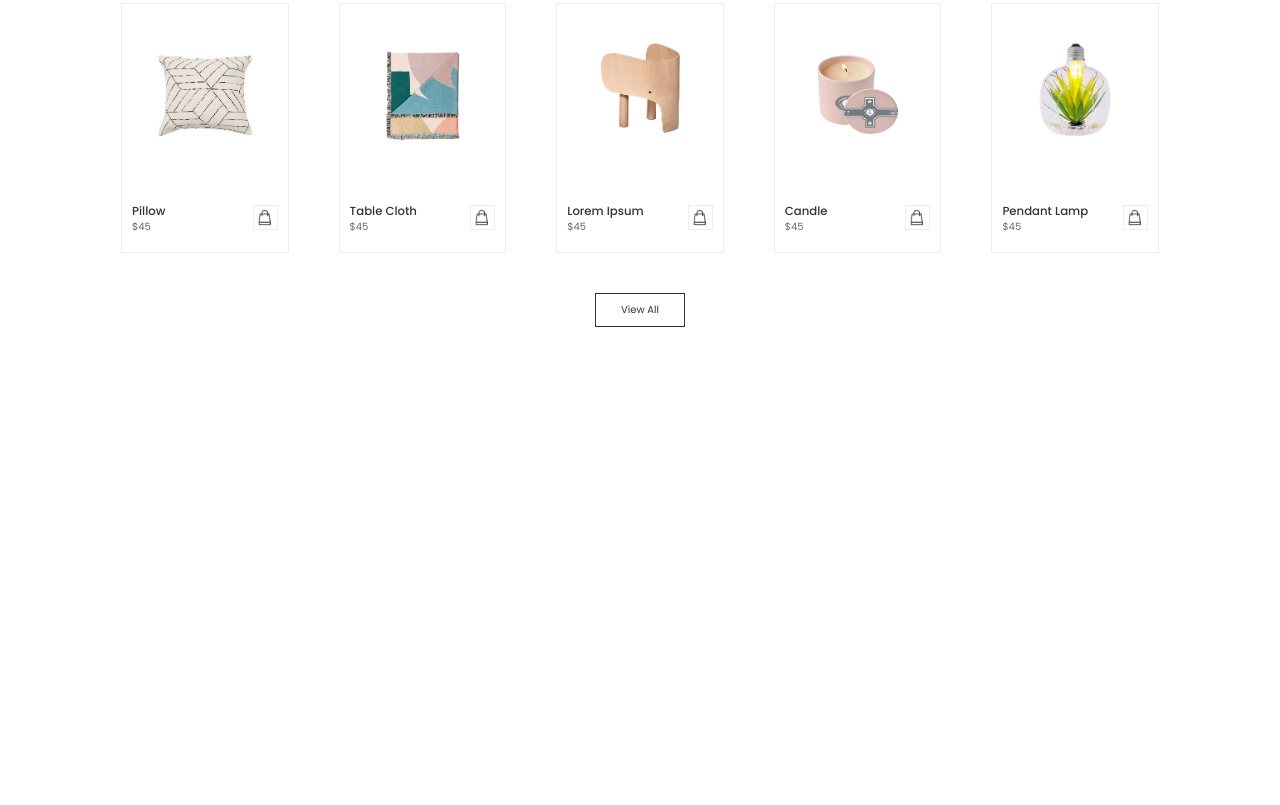
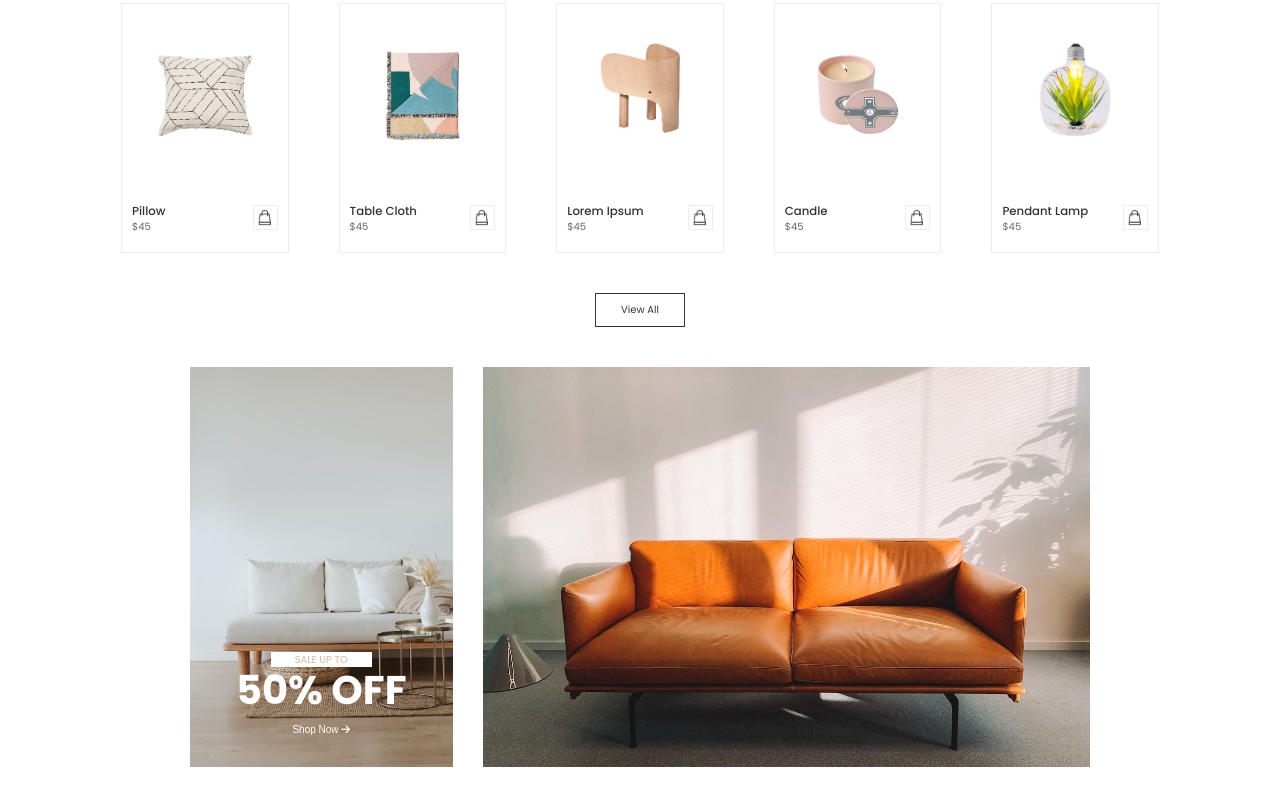
Before and after one commit to Gaspavar92/gaspareTortoraProjectOne, a plain HTML site: page index.html in a window 1280 px wide. Shown: the part 1749-2554 px from the top of the page. Before the commit the page ends 2216 px from the top, so only its background shows below. Drawn offline with Linux system fonts and the light colour scheme.

Commit message:
Added sale section and styled first image

```diff
--- a/index.html
+++ b/index.html
@@ -8,6 +8,7 @@
     <link rel="preconnect" href="https://fonts.googleapis.com">
     <link rel="preconnect" href="https://fonts.gstatic.com" crossorigin>
     <link href="https://fonts.googleapis.com/css2?family=Poppins:wght@400;500;700&display=swap" rel="stylesheet">
+    <script src="https://kit.fontawesome.com/07776bf57a.js" crossorigin="anonymous"></script>
     <title>Novas</title>
 </head>
 <body>
@@ -220,7 +221,22 @@
 
         </section>
 
-        <section class="sales"></section>
+        <section class="sales wrapper-small">
+
+            <div class="sale1">
+                <div class="for-sale-text">
+                    <span class="sale-up-to">SALE UP TO</span><h3 class="off">50% OFF</h3>
+                </div>
+                <button class="shop-now">Shop Now <i class="fa-solid fa-arrow-right arrow" style="color: #ffffff;"></i></button>
+            </div>
+            <div class="sale2">
+                <div class="sale-text">
+
+                </div>
+            </div>
+
+        </section>
+
         <section class="instagram"></section>
 
     </main>
--- a/styles/sass/style.scss
+++ b/styles/sass/style.scss
@@ -40,6 +40,8 @@ h1, h2, h3, h4, h5, ul li {
 .off {
     font-family: 'Poppins', sans-serif;
     font-weight: 700;
+    font-size: 4rem;
+    margin: 0;
 }
 
 section {
@@ -49,6 +51,12 @@ section {
 .wrapper {
     max-width: 1200px;
     width: 85%;
+    margin: 0 auto;
+}
+
+.wrapper-small {
+    max-width: 900px;
+    width: 80%;
     margin: 0 auto;
 }
 
@@ -168,6 +176,14 @@ h1 {
     width: calc(100% / 5 - 50px);
     padding: 5px;
     position: relative;
+    cursor: pointer;
+    transition: .5s ease;
+}
+
+.sale-item:hover {
+    margin-top: -5px;
+    margin-bottom: 5x;
+    box-shadow: 0px 0px 25px -20px black;
 }
 
 .featured-sale h2 {
@@ -254,3 +270,70 @@ h1 {
     color: $white;
     background-color: $darkGray;
 }
+
+/*SALES SECTION*/
+
+.sales {
+    display: flex;
+    justify-content: center;
+    gap: 30px;
+}
+
+.sale1 {
+    background-image: url(../assets/vert1.jpg);
+    height: 50vh;
+    width: 30%;
+    background-position: center;
+    background-size: cover;
+    background-repeat: no-repeat;
+    display: flex;
+    justify-content: flex-end;
+    flex-direction: column;
+    padding: 30px;
+    color: $white;
+}
+
+.sale2 {
+    background-image: url(../assets/vert2.jpg);
+    height: 50vh;
+    width: 70%;
+    background-position: center;
+    background-size: cover;
+    background-repeat: no-repeat;
+}
+
+.for-sale-text {
+    text-align: center;
+    display: flex;
+    flex-direction: column;
+    align-items: center;
+}
+
+.sale-up-to {
+    color: $brown;
+    display: block;
+    background-color: $white;
+    width: 50%;
+    padding: 2px;
+}
+
+.shop-now {
+    background: none;
+    border: none;
+    cursor: pointer;
+    color: $white;
+    margin-top: 10px;
+}
+
+.arrow {
+    transition: .5s ease;
+}
+
+.shop-now:hover {
+    text-decoration: underline;
+}
+
+.shop-now:hover .arrow {
+    margin-left: 5px;
+    margin-right: -5px;
+}
```
Also changed, not shown: dist/css/style.min.css, styles/style.css.
